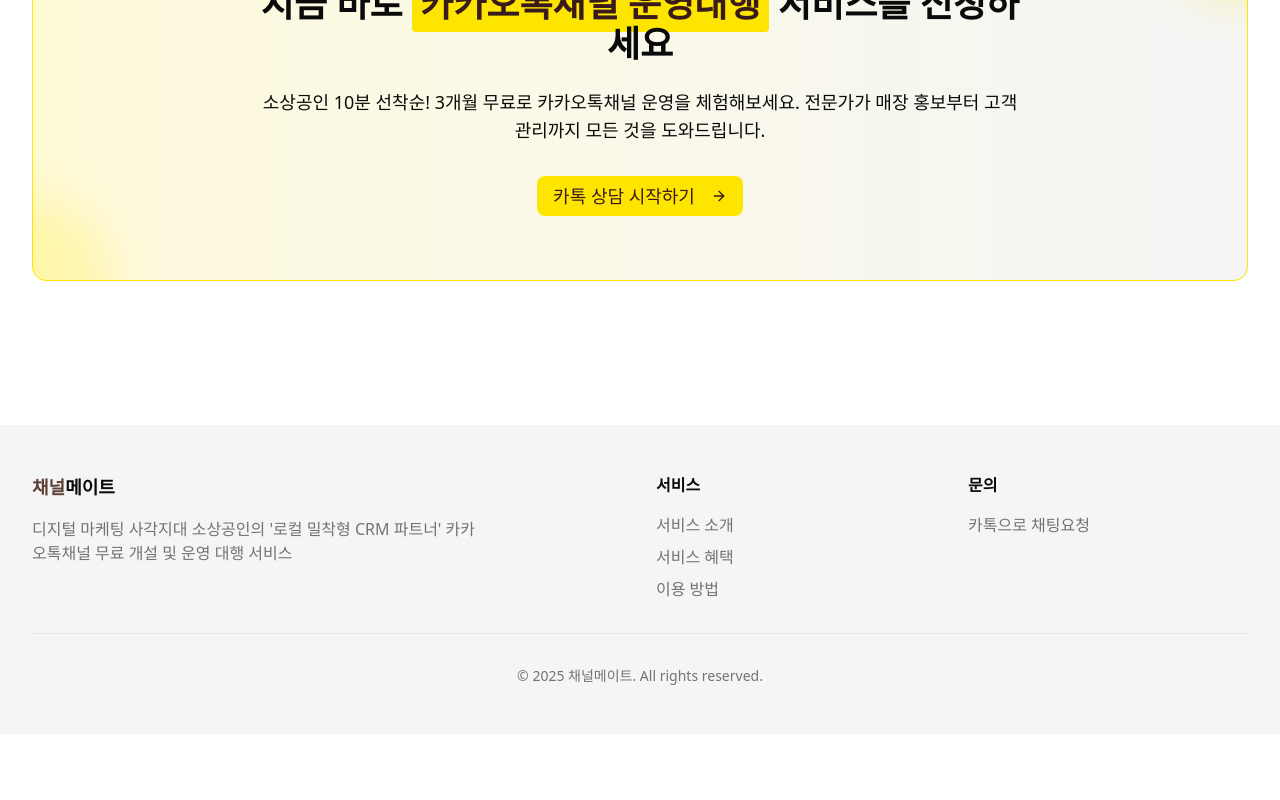
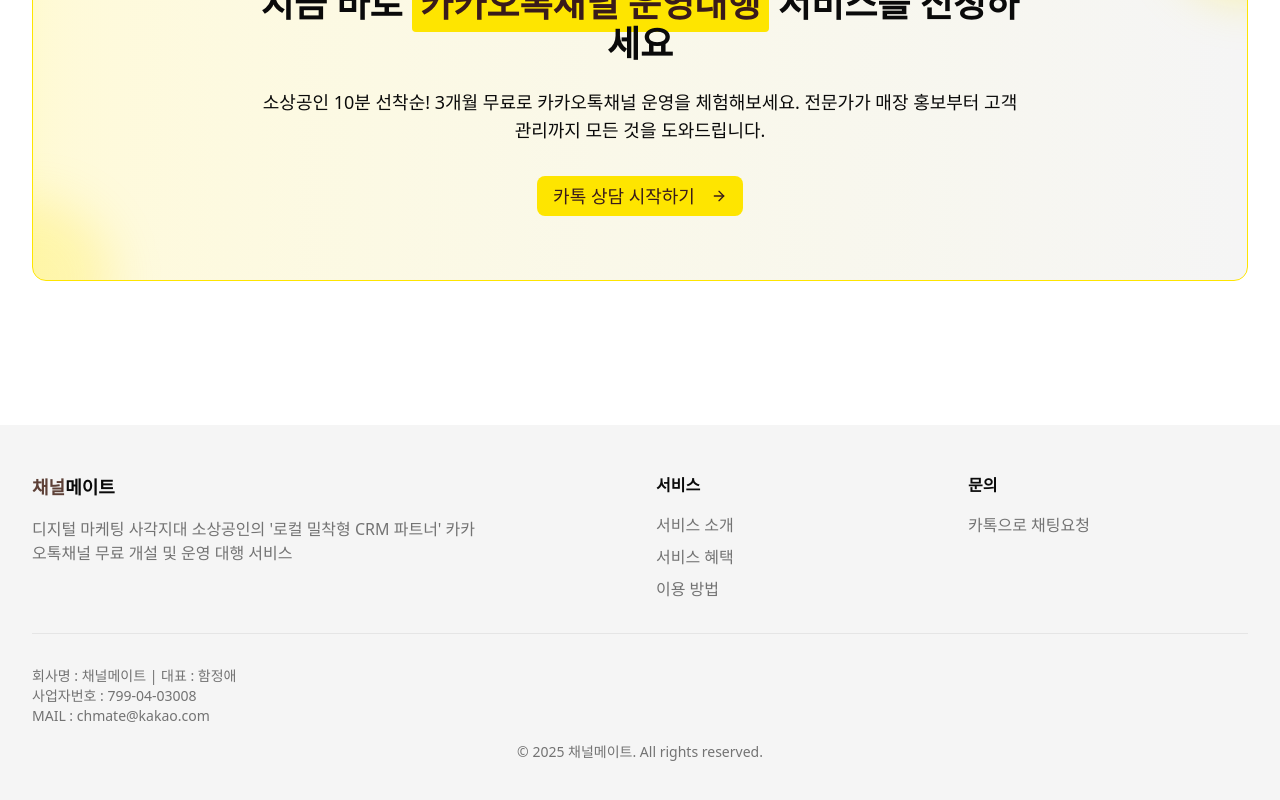
Before and after one commit to wizet307077/kakaochannel-landing, a Next.js app: page / in a window 1280 px wide. Shown: the part 4635-5435 px from the top of the page. Before the commit the page ends 5369 px from the top, so only its background shows below. Built offline with nearby package versions, Linux system fonts and the light colour scheme.

Commit message:
푸터에 회사 정보 추가

```diff
--- a/src/components/layout/footer.tsx
+++ b/src/components/layout/footer.tsx
@@ -50,8 +50,15 @@
             </ul>
           </div>
         </div>
-        <div className="border-t border-border mt-8 pt-8 text-center text-sm text-muted-foreground">
-          © {new Date().getFullYear()} 채널메이트. All rights reserved.
+        <div className="border-t border-border mt-8 pt-8 text-sm text-muted-foreground">
+          <div className="mb-4">
+            <p>회사명 : 채널메이트   |   대표 : 함정애</p>
+            <p>사업자번호 : 799-04-03008</p>
+            <p>MAIL : chmate@kakao.com</p>
+          </div>
+          <div className="text-center">
+            © {new Date().getFullYear()} 채널메이트. All rights reserved.
+          </div>
         </div>
       </div>
     </footer>
```
